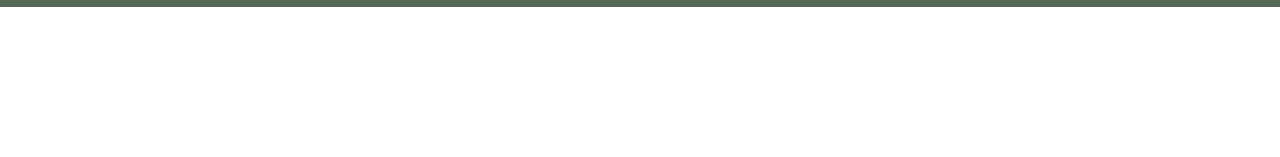
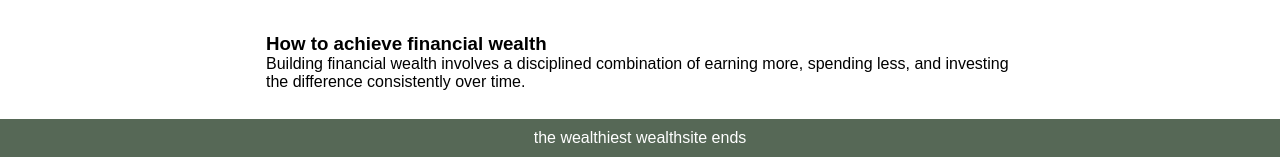
Before and after one commit to JohnMichaelAntonio405/JohnMichaelAntonio405.github.io, a plain HTML site: page financial.html in a window 1280 px wide. Shown: the part 682-839 px from the top of the page. Before the commit the page ends 800 px from the top, so only its background shows below. Drawn offline with Linux system fonts and the light colour scheme.

Commit message:
Update financial.html

```diff
--- a/financial.html
+++ b/financial.html
@@ -116,13 +116,29 @@
   <div class="leftside">
   </div>
   <article>
+    &nbsp;
     <h2 style="font-size: xx-large;">Financial Wealth</h2>
+    &nbsp;
     <h3>Definition:</h3>
     <p>Financial wealth is the total value of an individual's or household's assets (cash, investments, property) minus their liabilities (debts, mortgages) at a specific point in time.</p>
+    &nbsp;
   </article>
   <div class="rightside">
   </div>
 </section>
+
+<section>
+  <div class="leftside">
+  </div>
+  <article class="article">
+    <h3>How to achieve financial wealth</h3>
+    <p>Building financial wealth involves a disciplined combination of earning more, spending less, and investing the difference consistently over time.</p>
+    &nbsp;
+  </article>
+  <div class="rightside">
+  </div>
+</section>
+
 <footer>
 <p>the wealthiest wealthsite ends</p>
 </footer>
```
